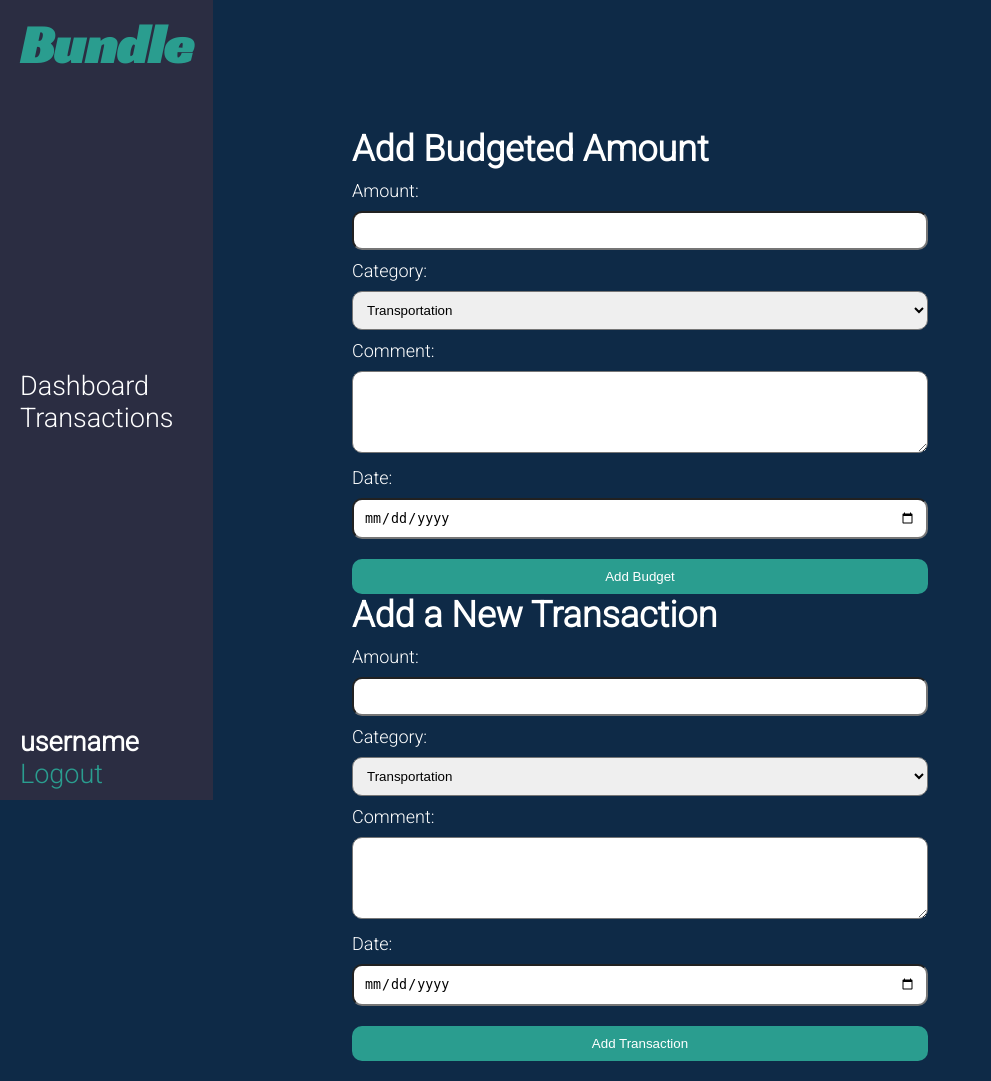
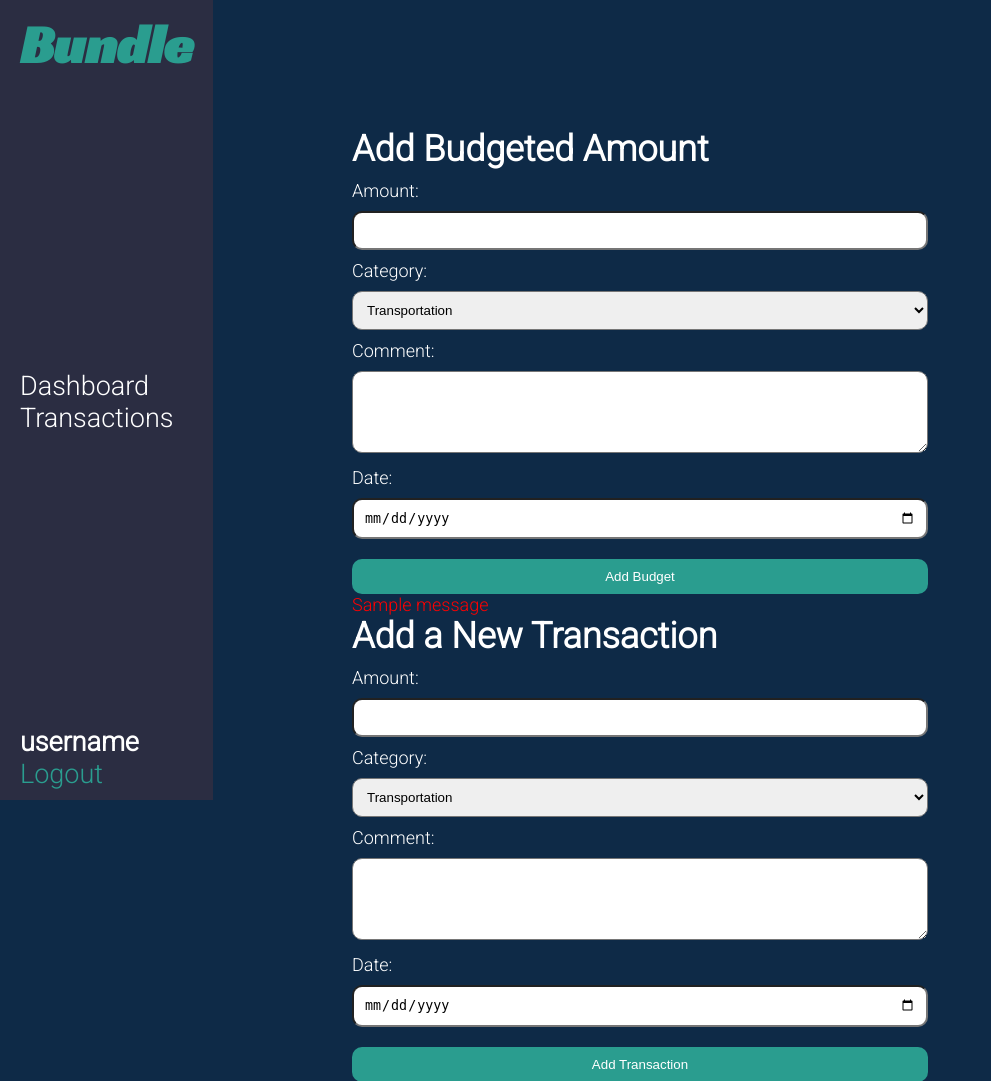
Before and after one commit to jakjak2012/Bundle, a Flask app: template flask_app/templates/input.html in a window 1280 px wide. Shown: the top 1081 px of the page, without its empty margins (0-991 px from the left). Run offline with Flask 2, Linux system fonts and the light colour scheme; the template is opened without the code that fills it, so the values that code supplies are empty; tables that the repository leaves empty hold one stand-in row (values such as "Sample post"); one stand-in notice (Sample message) is shown.

Commit message:
added flash message for insert budget

```diff
--- a/flask_app/templates/input.html
+++ b/flask_app/templates/input.html
@@ -53,6 +53,13 @@
 
             <!-- <input type="submit" name="add" id="add" value="Add Transaction"> -->
             <button type="submit">Add Budget</button>
+            {% with messages = get_flashed_messages() %}
+                {% if messages %}
+                    {% for message in messages %}
+                        <p style="color:red">{{message}}</p>
+                    {% endfor %}
+                {% endif %}
+            {% endwith %}
         </form>
         <form action="/insert_transaction" method="POST">
             <h1>Add a New Transaction</h1>
```
